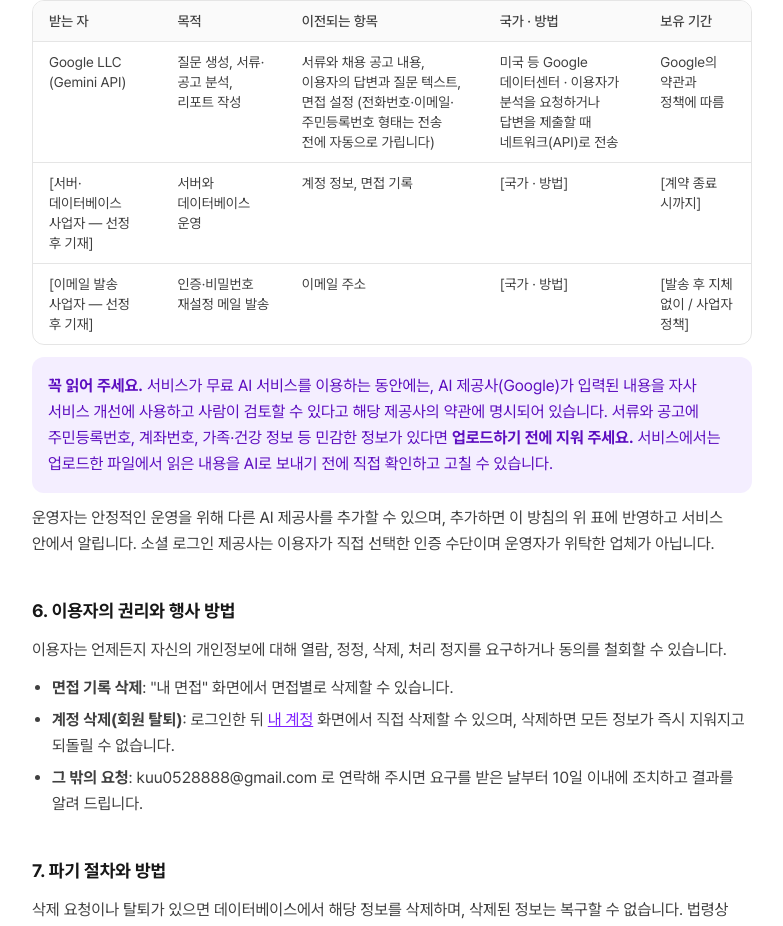
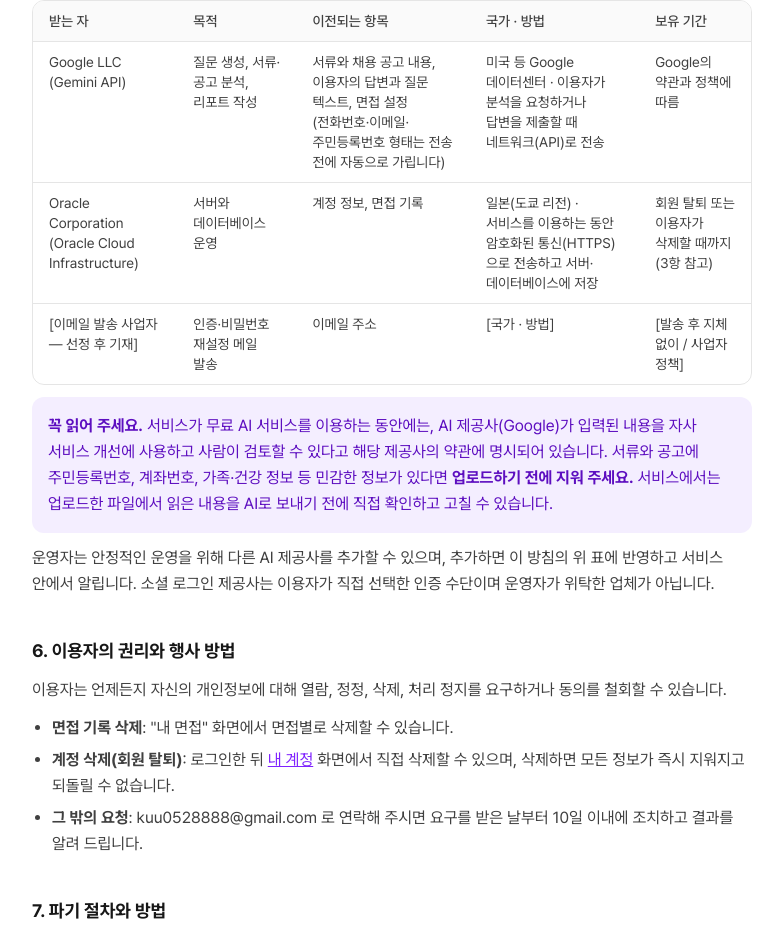
Before and after one commit to singsangsong28/rehearview-fe, a Next.js app: page /privacy in a window 1280 px wide. Shown: the part 1562-2488 px from the top of the page, without its empty margins (248-1031 px from the left). Built offline with nearby package versions, Linux system fonts and the light colour scheme.

Commit message:
docs(legal): 처리방침에 서버·DB 사업자(OCI 도쿄 리전) 기재

```diff
--- a/app/(guest)/privacy/page.tsx
+++ b/app/(guest)/privacy/page.tsx
@@ -86,7 +86,13 @@ export default function PrivacyPage() {
               "미국 등 Google 데이터센터 · 이용자가 분석을 요청하거나 답변을 제출할 때 네트워크(API)로 전송",
               "Google의 약관과 정책에 따름",
             ],
-            ["[서버·데이터베이스 사업자 — 선정 후 기재]", "서버와 데이터베이스 운영", "계정 정보, 면접 기록", "[국가 · 방법]", "[계약 종료 시까지]"],
+            [
+              "Oracle Corporation (Oracle Cloud Infrastructure)",
+              "서버와 데이터베이스 운영",
+              "계정 정보, 면접 기록",
+              "일본(도쿄 리전) · 서비스를 이용하는 동안 암호화된 통신(HTTPS)으로 전송하고 서버·데이터베이스에 저장",
+              "회원 탈퇴 또는 이용자가 삭제할 때까지 (3항 참고)",
+            ],
             ["[이메일 발송 사업자 — 선정 후 기재]", "인증·비밀번호 재설정 메일 발송", "이메일 주소", "[국가 · 방법]", "[발송 후 지체 없이 / 사업자 정책]"],
           ]}
         />
```
